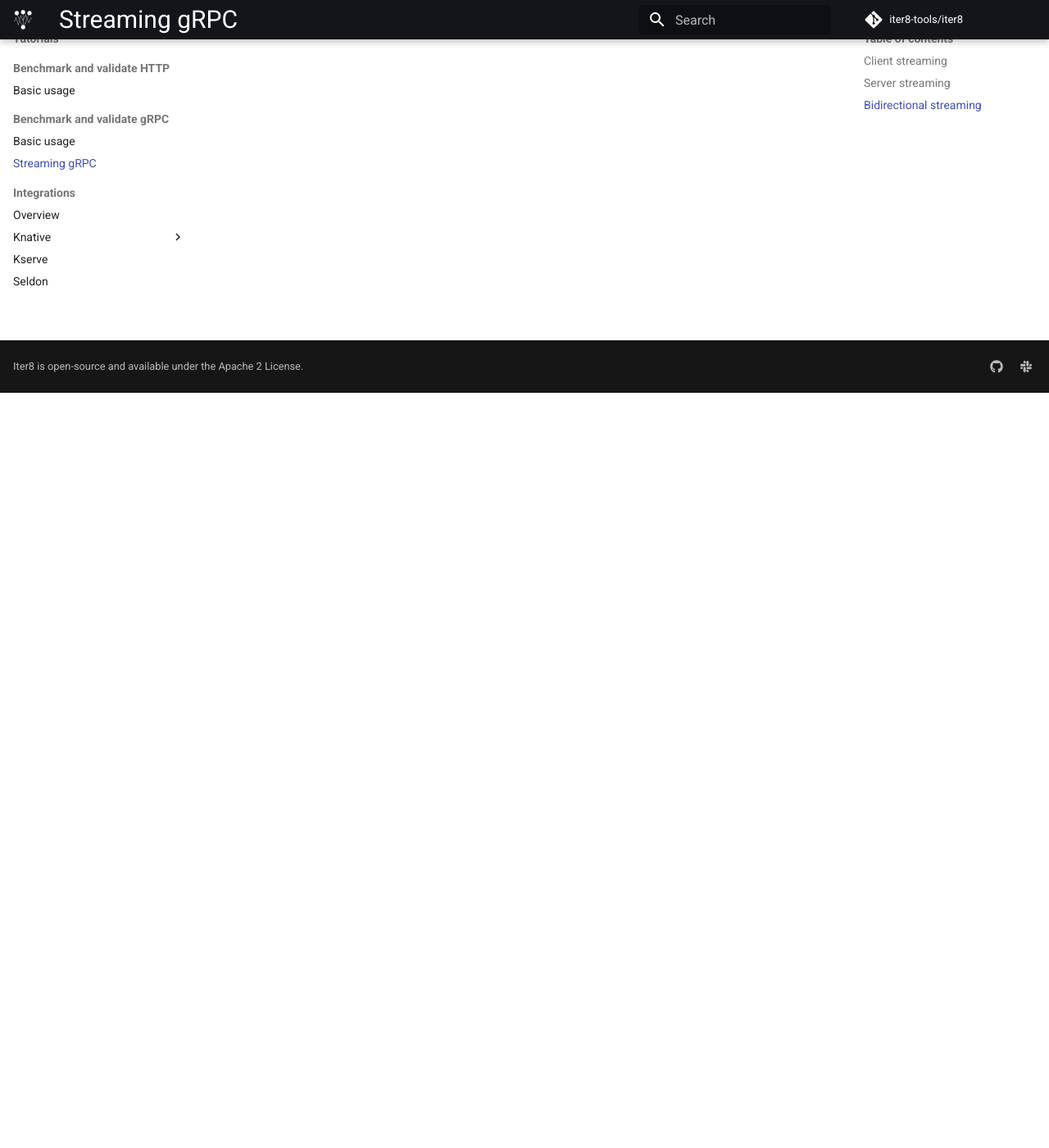
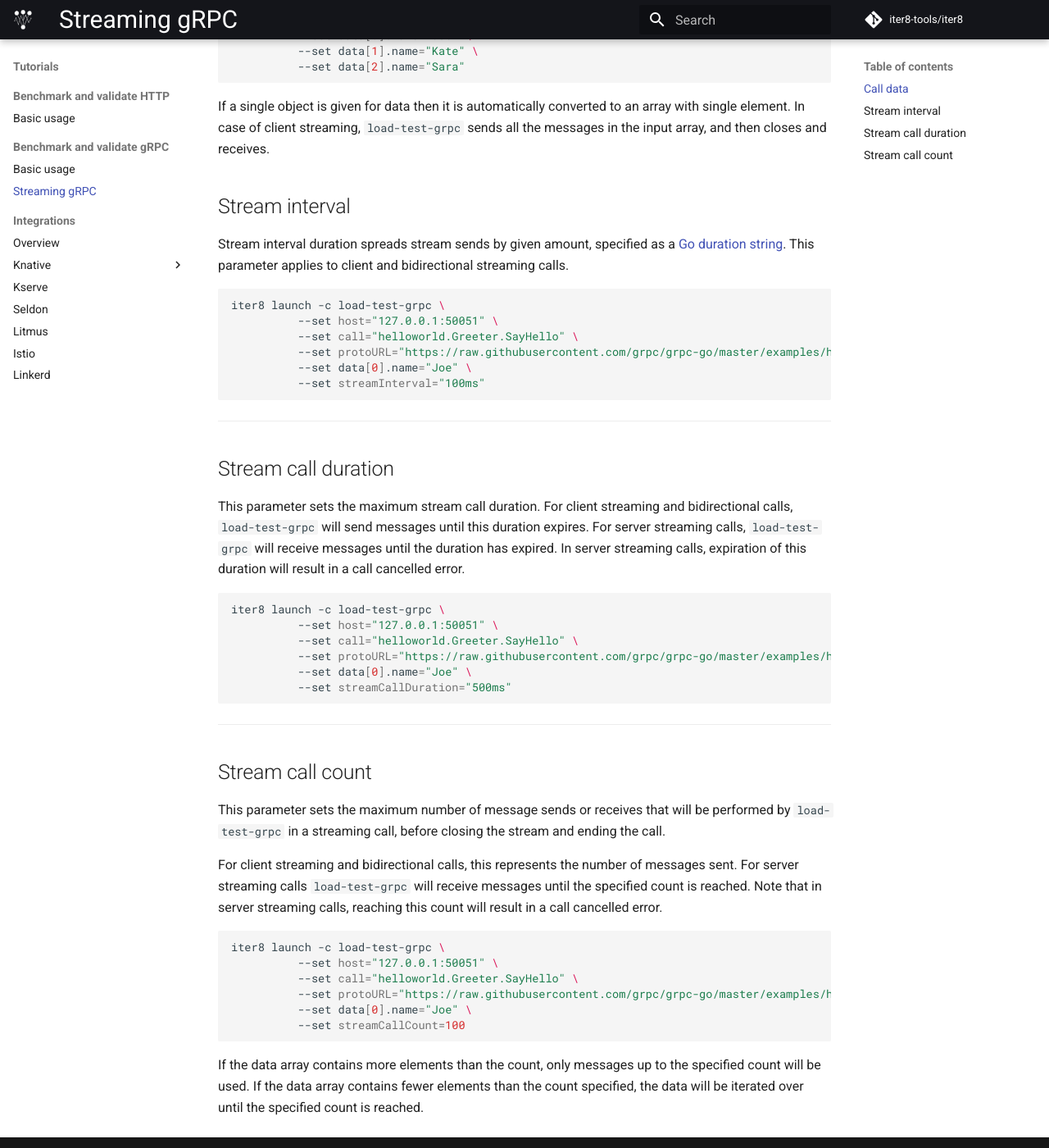
Before and after one commit to iter8-tools/docs, an MkDocs documentation site: the page built from docs/tutorials/load-test-grpc/streaming.md, in a window 1280 px wide and 1400 px high, scrolled down 921 px. Shown: the whole window at 82% size. Built offline with MkDocs 1.6.1 and Material for MkDocs 9.7.7, drawn with Linux system fonts in a browser that asks for light colours; comment, search, counter and statistics services are not loaded; the version menu is left out; some of the changed text lies outside the part shown.

Commit message:
streaming params
Signed-off-by: Srinivasan Parthasarathy <spartha@us.ibm.com>

````diff
--- a/docs/tutorials/load-test-grpc/streaming.md
+++ b/docs/tutorials/load-test-grpc/streaming.md
@@ -5,52 +5,109 @@
 # Benchmarking and Validating Streaming gRPC
 
 !!! tip "Overview"
-    This tutorial describes additional parameters enabled by `load-test-grpc` experiment while using streaming gRPC.
+    This tutorial describes additional parameters enabled by `load-test-grpc` experiment while benchmarking and validating streaming gRPC.
 
 ***
 
 ???+ warning "Before you begin"
     1. [Install Iter8 CLI](../../getting-started/install.md).
-    2. To run the gRPC service, choose any language and follow the linked instructions. The instructions also show how to update the service. This step is not required for this tutorial. Running the basic service is sufficient.
+    2. Get familiar with the [basic usage examples](usage.md).
+    3. Run the RouteGuide service in a separate terminal. Choose any language and follow the linked instructions.
 
         === "C#"
-            [Run the C# gRPC app](https://grpc.io/docs/languages/csharp/quickstart/#run-a-grpc-application).
+            [Run the gRPC service](https://grpc.io/docs/languages/csharp/basics/#try-it-out).
 
         === "C++"
-            [Run the C++ gRPC app](https://grpc.io/docs/languages/cpp/quickstart/#try-it).
+            [Run the gRPC service](https://grpc.io/docs/languages/cpp/basics/#try-it-out).
 
         === "Dart"
-            [Run the Dart gRPC app](https://grpc.io/docs/languages/dart/quickstart/#run-the-example).
+            [Run the gRPC service](https://grpc.io/docs/languages/dart/basics/#try-it-out).
 
         === "Go"
-            [Run the Go gRPC app](https://grpc.io/docs/languages/go/quickstart/#run-the-example).
+            [Run the gRPC service](https://grpc.io/docs/languages/go/basics/#try-it-out).
 
         === "Java"
-            [Run the Java gRPC app](https://grpc.io/docs/languages/java/quickstart/#run-the-example).
+            [Run the gRPC service](https://grpc.io/docs/languages/java/basics/#try-it-out).
 
         === "Kotlin"
-            [Run the Kotlin gRPC app](https://grpc.io/docs/languages/kotlin/quickstart/#run-the-example).
+            [Run the gRPC service](https://grpc.io/docs/languages/kotlin/basics/#try-it-out).
 
         === "Node"
-            [Run the Node gRPC app](https://grpc.io/docs/languages/node/quickstart/#run-a-grpc-application).
+            [Run the gRPC service](https://grpc.io/docs/languages/node/basics/#try-it-out).
 
         === "Objective-C"
-            [Run the Objective-C gRPC app](https://grpc.io/docs/languages/objective-c/quickstart/#run-the-server).
+            [Run the gRPC service](https://grpc.io/docs/languages/objective-c/basics/#try).
 
         === "PHP"
-            [Run the PHP gRPC app](https://grpc.io/docs/languages/php/quickstart/#run-the-example).
+            [Run the gRPC service](https://grpc.io/docs/languages/php/basics/#try).
 
         === "Python"
-            [Run the Python gRPC app](https://grpc.io/docs/languages/python/quickstart/#run-a-grpc-application).
+            [Run the gRPC service](https://grpc.io/docs/languages/python/basics/#try-it-out).
 
         === "Ruby"
-            [Run the Ruby gRPC app](https://grpc.io/docs/languages/ruby/quickstart/#run-a-grpc-application).
-    3. Get familiar with the [basic usage examples](usage.md).
+            [Run the gRPC service](https://grpc.io/docs/languages/ruby/basics/#try-it-out).
 
 ***
 
-## Client streaming
+## Call data
 
-## Server streaming
+For client streaming or bi-directional calls, the `load-test-grpc` chart accepts an array of messages, each element representing a single message within the stream call. For example,
 
-## Bidirectional streaming
+```shell
+iter8 launch -c load-test-grpc \
+          --set host="127.0.0.1:50051" \
+          --set call="helloworld.Greeter.SayHello" \
+          --set protoURL="https://raw.githubusercontent.com/grpc/grpc-go/master/examples/helloworld/helloworld/helloworld.proto" \
+          --set data[0].name="Joe" \
+          --set data[1].name="Kate" \
+          --set data[2].name="Sara"
+```
+
+If a single object is given for data then it is automatically converted to an array with single element. In case of client streaming, `load-test-grpc` sends all the messages in the input array, and then closes and receives.
+
+## Stream interval
+
+Stream interval duration spreads stream sends by given amount, specified as a [Go duration string](https://pkg.go.dev/maze.io/x/duration#ParseDuration). This parameter applies to client and bidirectional streaming calls.
+
+```shell
+iter8 launch -c load-test-grpc \
+          --set host="127.0.0.1:50051" \
+          --set call="helloworld.Greeter.SayHello" \
+          --set protoURL="https://raw.githubusercontent.com/grpc/grpc-go/master/examples/helloworld/helloworld/helloworld.proto" \
+          --set data[0].name="Joe" \
+          --set streamInterval="100ms"
+```
+
+***
+
+## Stream call duration
+
+This parameter sets the maximum stream call duration. For client streaming and bidirectional calls, `load-test-grpc` will send messages until this duration expires. For server streaming calls, `load-test-grpc` will receive messages until the duration has expired. In server streaming calls, expiration of this duration will result in a call cancelled error.
+
+```shell
+iter8 launch -c load-test-grpc \
+          --set host="127.0.0.1:50051" \
+          --set call="helloworld.Greeter.SayHello" \
+          --set protoURL="https://raw.githubusercontent.com/grpc/grpc-go/master/examples/helloworld/helloworld/helloworld.proto" \
+          --set data[0].name="Joe" \
+          --set streamCallDuration="500ms"
+```
+
+***
+
+## Stream call count
+
+This parameter sets the maximum number of message sends or receives that will be performed by `load-test-grpc` in a streaming call, before closing the stream and ending the call.
+
+For client streaming and bidirectional calls, this represents the number of messages sent. For server streaming calls `load-test-grpc` will receive messages until the specified count is reached. Note that in server streaming calls, reaching this count will result in a call cancelled error.
+
+```shell
+iter8 launch -c load-test-grpc \
+          --set host="127.0.0.1:50051" \
+          --set call="helloworld.Greeter.SayHello" \
+          --set protoURL="https://raw.githubusercontent.com/grpc/grpc-go/master/examples/helloworld/helloworld/helloworld.proto" \
+          --set data[0].name="Joe" \
+          --set streamCallCount=100
+```
+
+If the data array contains more elements than the count, only messages up to the specified count will be used. If the data array contains fewer elements than the count specified, the data will be iterated over until the specified count is reached.
````
Also changed, not shown: docs/tutorials/load-test-grpc/usage.md (+14 -14 lines).
